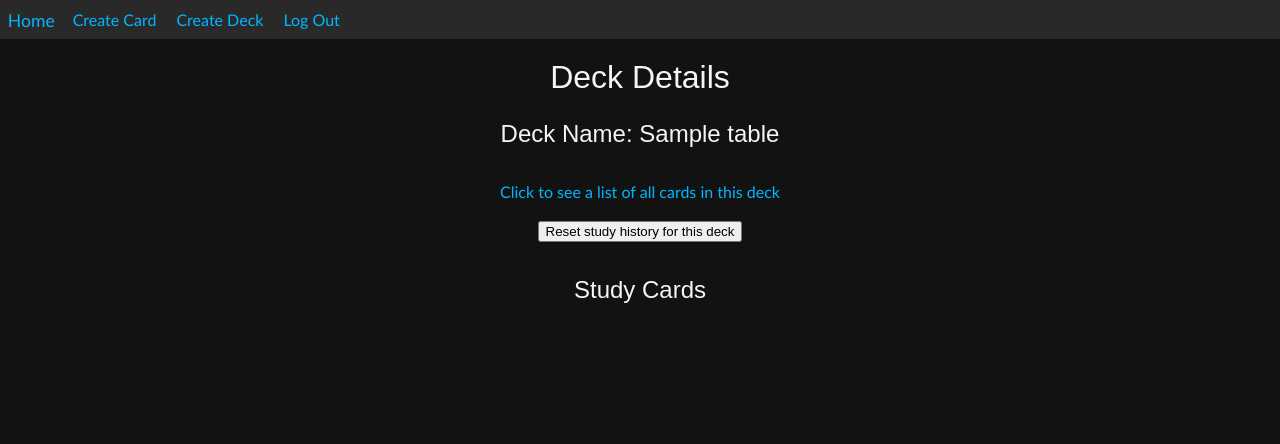
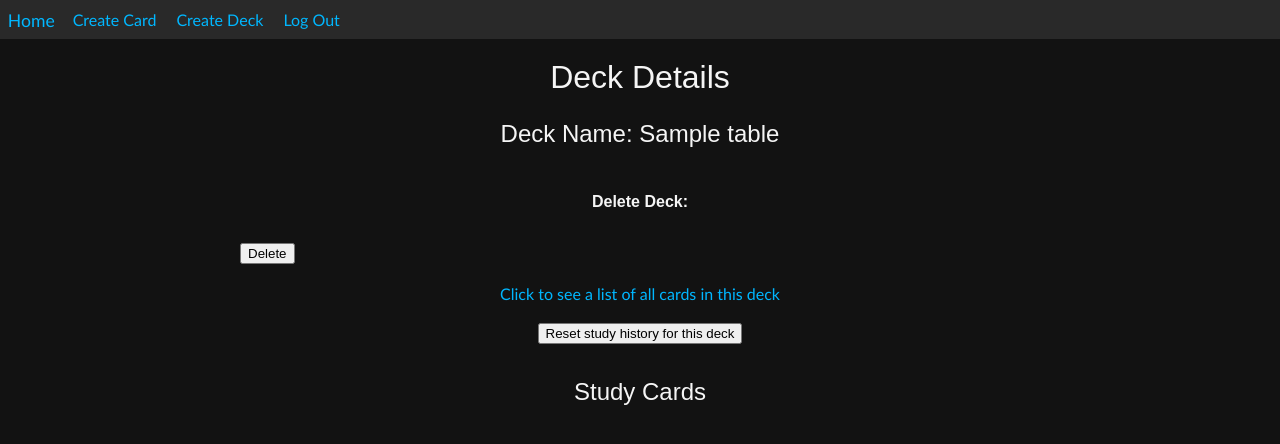
Before and after one commit to JoshBroughton/learnit, a Flask app: page /decks/1 in a window 1280 px wide. Shown: the top 444 px of the page. Run offline with Flask 2, Linux system fonts and the light colour scheme; a user stored in the database is signed in; tables that the repository leaves empty hold one stand-in row (values such as "Sample post").

Commit message:
added delete deck button

```diff
--- a/learnit_app/main/forms.py
+++ b/learnit_app/main/forms.py
@@ -36,3 +36,6 @@ class TrueFalseForm(FlaskForm):
 class TextForm(FlaskForm):
     input = StringField('Enter the correct answer:', validators=[DataRequired(''), Length(max=100)])
     submit = SubmitField('Submit')
+
+class DeleteDeck(FlaskForm):
+    delete = SubmitField('Delete')
--- a/learnit_app/main/routes.py
+++ b/learnit_app/main/routes.py
@@ -3,7 +3,7 @@ from datetime import date
 from flask import Blueprint, request, render_template, redirect, url_for, flash
 from flask_login import login_user, logout_user, login_required, current_user
 from learnit_app import db
-from learnit_app.main.forms import CardForm, DeckForm, TrueFalseForm, TextForm
+from learnit_app.main.forms import CardForm, DeckForm, TrueFalseForm, TextForm, DeleteDeck
 from learnit_app.models import Card, Deck, AnswerTypes, StudiedCards
 
 main = Blueprint("main", __name__)
@@ -88,8 +88,18 @@ def deck_detail(deck_id):
     deck = Deck.query.get(deck_id)
     cards = deck.cards
     forms = {}
+    delete_form = DeleteDeck()
     user = current_user
     incorrect = None
+
+    if delete_form.validate_on_submit():
+        print('out here')
+        if delete_form.delete.data:
+            print('HEre')
+            Deck.query.filter_by(id=deck_id).delete()
+            db.session.commit()
+            return redirect('/')
+
 
     for card in cards:
         if card.answer_type == AnswerTypes.TRUEFALSE:
@@ -115,7 +125,7 @@ def deck_detail(deck_id):
                 print(incorrect)
 
     studied_cards = [card.card_id for card in user.studied]
-    return render_template('deck.html', deck=deck, forms=forms, studied_cards=studied_cards, incorrect=incorrect)
+    return render_template('deck.html', deck=deck, forms=forms, studied_cards=studied_cards, incorrect=incorrect, delete_form=delete_form)
 
 @main.route('/decks/<deck_id>/cards', methods=['GET', 'POST'])
 @login_required
--- a/learnit_app/static/style.css
+++ b/learnit_app/static/style.css
@@ -29,6 +29,7 @@ h3 {
     display: flex;
     flex-direction: column;
     align-items: center;
+    justify-content: center;
 }
 
 .header {
@@ -56,7 +57,8 @@ a:hover {
 
 form {
     width: 800px;
-
+    align-self: center;
+    justify-self: center;
     margin: 10px;
 }
 
--- a/learnit_app/templates/deck.html
+++ b/learnit_app/templates/deck.html
@@ -4,6 +4,12 @@
 
 <h2>Deck Details</h2>
 <h3> Deck Name: {{ deck.name}}</h3>
+<h4>Delete Deck:</h4>
+<form method="POST">
+  {{ delete_form.csrf_token }}
+    {{ delete_form.delete }}
+</form>
+
 <a href="/decks/{{ deck.id }}/cards">Click to see a list of all cards in this deck</a>
 <form id="reset" action="/decks/{{ deck.id }}/reset" method="POST">
   <button name="reset" value="reset">Reset study history for this deck</button>
```
